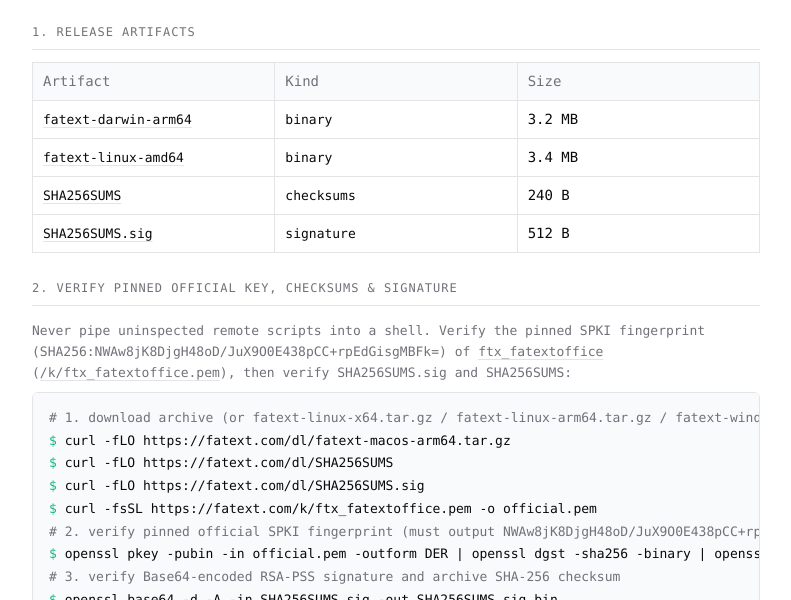
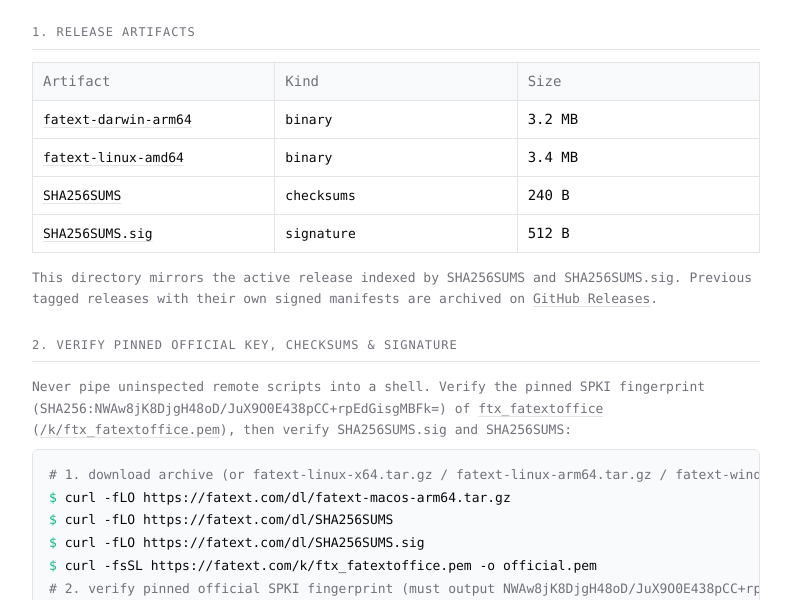
Before and after one commit to xulang-org/fatext, a plain HTML site: page preview/download.html in a window 1280 px wide. Shown: the part 196-796 px from the top of the page, without its empty margins (244-1035 px from the left). Drawn offline with Linux system fonts and the light colour scheme.

Commit message:
docs,deploy: clarify mail command_eligible trust boundary, align v3 P2P & errors, and prune stale dl archives

```diff
--- a/preview/download.html
+++ b/preview/download.html
@@ -37,6 +37,7 @@
 
 <h2 class="sec-h"><span>1. Release Artifacts</span></h2>
 <table class="kv"><tbody><tr><th>Artifact</th><th>Kind</th><th>Size</th></tr><tr><td><a href="/dl/fatext-darwin-arm64"><code>fatext-darwin-arm64</code></a></td><td><code>binary</code></td><td>3.2 MB</td></tr><tr><td><a href="/dl/fatext-linux-amd64"><code>fatext-linux-amd64</code></a></td><td><code>binary</code></td><td>3.4 MB</td></tr><tr><td><a href="/dl/SHA256SUMS"><code>SHA256SUMS</code></a></td><td><code>checksums</code></td><td>240 B</td></tr><tr><td><a href="/dl/SHA256SUMS.sig"><code>SHA256SUMS.sig</code></a></td><td><code>signature</code></td><td>512 B</td></tr></tbody></table>
+<p class="help-p">This directory mirrors the active release indexed by <code>SHA256SUMS</code> and <code>SHA256SUMS.sig</code>. Previous tagged releases with their own signed manifests are archived on <a href="https://github.com/xulang-org/fatext-cli/releases" rel="noopener noreferrer">GitHub Releases</a>.</p>
 
 <h2 id="verify" class="sec-h"><span>2. Verify Pinned Official Key, Checksums &amp; Signature</span></h2>
 <p class="help-p">Never pipe uninspected remote scripts into a shell. Verify the pinned SPKI fingerprint (<code>SHA256:NWAw8jK8DjgH48oD/JuX9O0E438pCC+rpEdGisgMBFk=</code>) of <a href="/a/ftx_fatextoffice"><code>ftx_fatextoffice</code></a> (<a href="/k/ftx_fatextoffice.pem">/k/ftx_fatextoffice.pem</a>), then verify <code>SHA256SUMS.sig</code> and <code>SHA256SUMS</code>:</p>
```
Also changed, not shown: templates/download.html (+1 -0 lines), www/.well-known/fatext.json, www/llms-full.txt, www/llms.txt, 3 other files.
